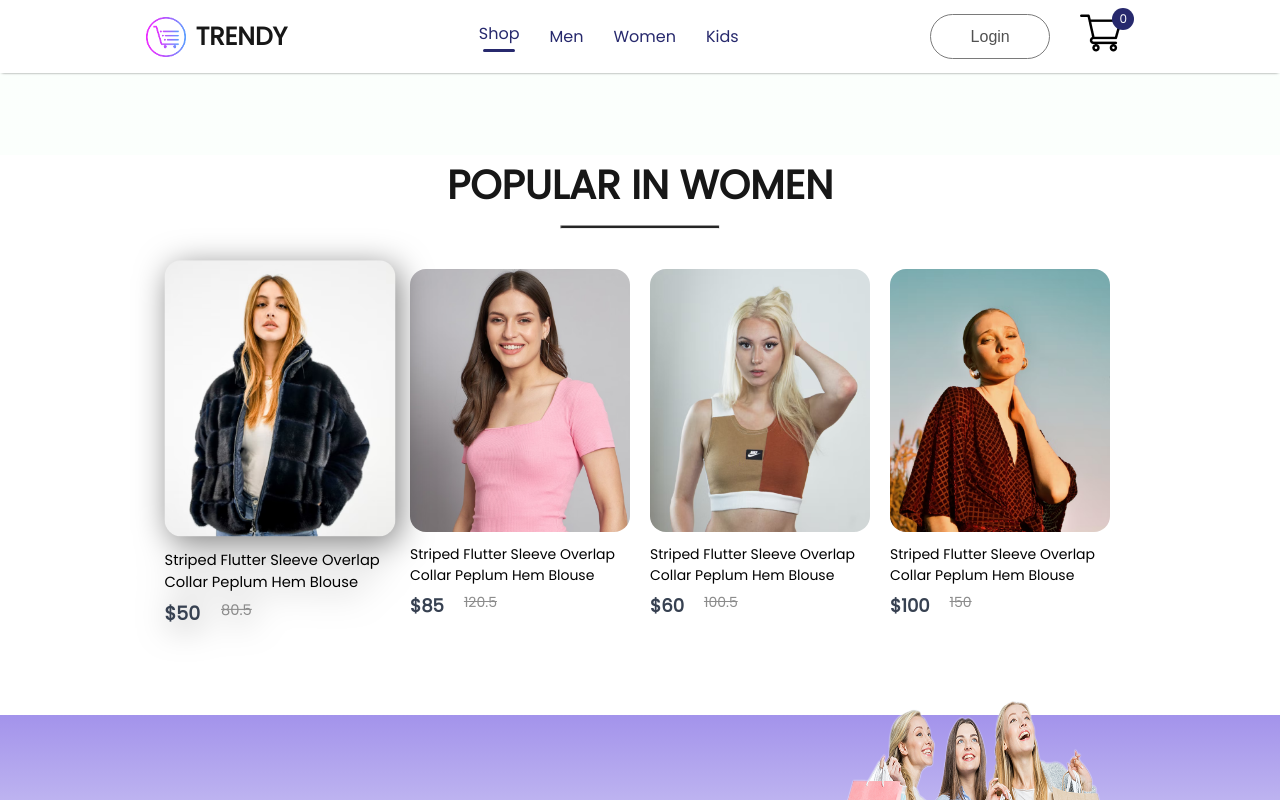
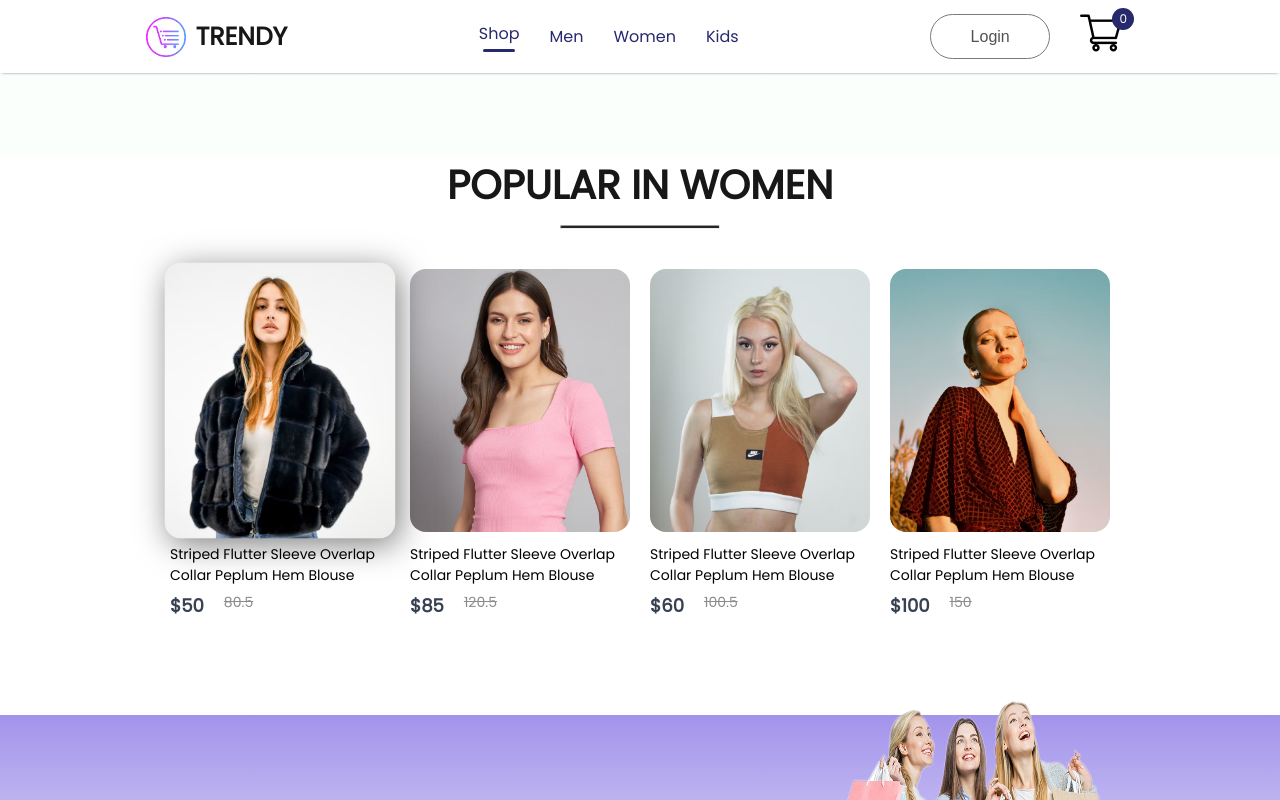
Before and after one commit to Rupeshkumar23/Ecommerce_React_JS, a React (Create React App) app: page / in a window 1280 px wide. In both pictures the pointer is over the picture 280 px from the left and 1027 px from the top of the page. Shown: the part 627-1427 px from the top of the page. Built offline with nearby package versions, Linux system fonts and the light colour scheme; a web font is replaced by a local one.

Commit message:
updated code

```diff
--- a/src/Components/Item/Item.css
+++ b/src/Components/Item/Item.css
@@ -24,7 +24,7 @@
     font-weight: 500;
     text-decoration: line-through;
 }
-.item:hover{
+.item img:hover{
     transform: scale(1.05);
     transition: 0.6s;
     filter: drop-shadow(4px 6px 15px rgba(0, 0, 0, 0.5));
```
